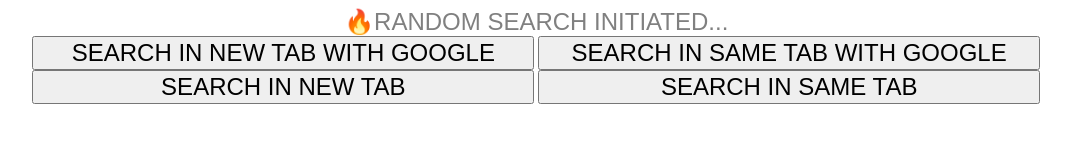
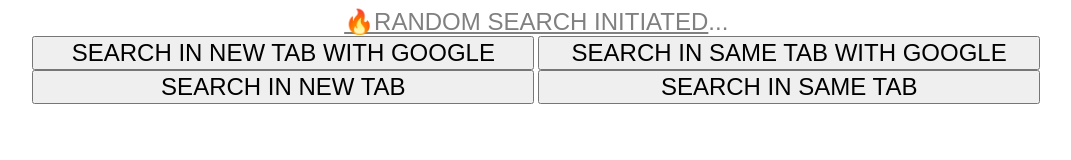
Before and after one commit to aadhibbc1991/rtn, a plain HTML site: page index.html in a window 1280 px wide. Shown: the whole page, without its empty margins (99-1170 px from the left). Drawn offline with Linux system fonts and the light colour scheme.

Commit message:
Update index.html

```diff
--- a/index.html
+++ b/index.html
@@ -66,7 +66,7 @@
 </head>
 <body onload="buildRandomUrl()">
 	<center>
-		<a class="titleText">🔥RANDOM SEARCH INITIATED...</a>
+		<a class="titleText"><u>🔥RANDOM SEARCH INITIATED</u>...</a>
 		<br>
 		<button class="btns" onclick="window.location.href = '?google=yes&open=newtab';">SEARCH IN NEW TAB WITH GOOGLE</button>
 		<button class="btns" onclick="window.location.href = '?google=yes&open=sametab';">SEARCH IN SAME TAB WITH GOOGLE</button>
```
